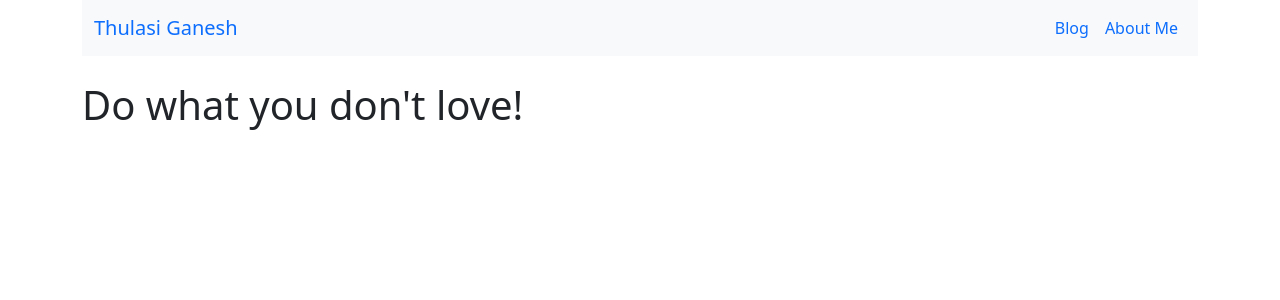
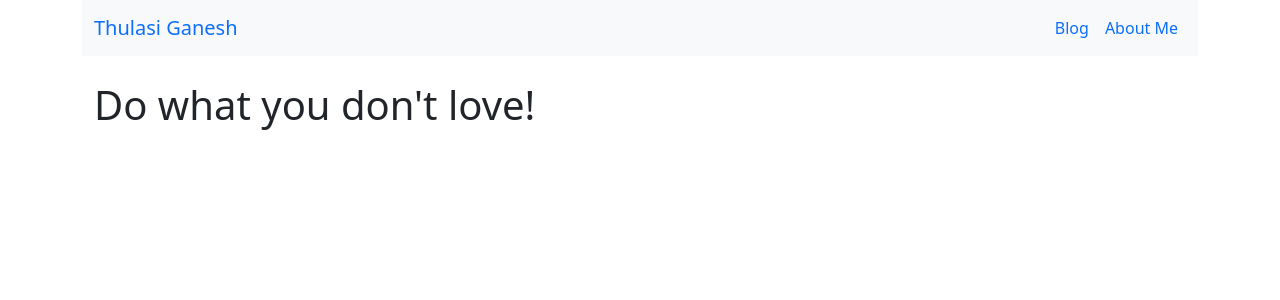
Before and after one commit to tganesh07/thulasi-ganesh.com, a React (Create React App) app: page / in a window 1280 px wide. Shown: the top 300 px of the page. Built offline with nearby package versions, Linux system fonts and the light colour scheme.

Commit message:
Fix styling

```diff
--- a/src/App.js
+++ b/src/App.js
@@ -7,8 +7,8 @@ import NotFound from "./page/NotFound";
 
 function App() {
     return (
-        <Router>
-            <div className="container">
+        <div className="container">
+            <Router>
                 <NavBar />
                 <Routes>
                     <Route path="/" exact element={<Home />} />
@@ -17,8 +17,8 @@ function App() {
                     <Route path="/not-found" element={<NotFound />} />
                     <Route path="*" element={<Navigate to="not-found" />} />
                 </Routes>
-            </div>
-        </Router>
+            </Router>
+        </div>
     );
 }
 
--- a/src/page/Home/index.jsx
+++ b/src/page/Home/index.jsx
@@ -1,7 +1,11 @@
 import React from "react";
 
 const Home = () => {
-    return <h1>Do what you don't love!</h1>;
+    return (
+        <div className="container">
+            <h1>Do what you don't love!</h1>
+        </div>
+    );
 };
 
 export default Home;
```
